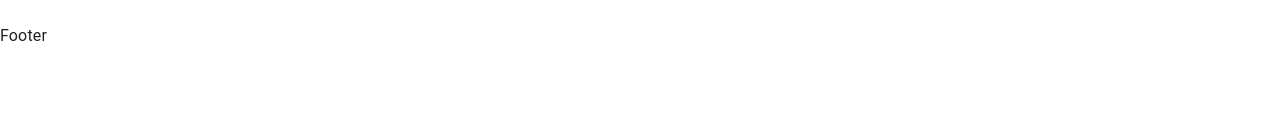
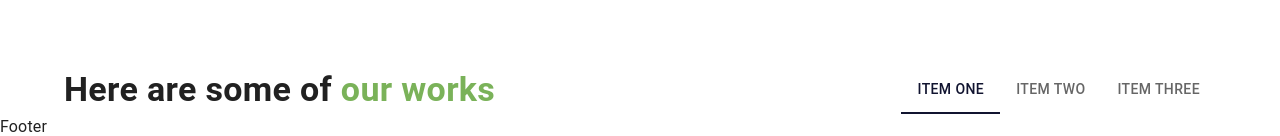
Before and after one commit to bd-dev-ismail/explore-material-ui, a React (Create React App) app: page / in a window 1280 px wide. Shown: the part 1251-1387 px from the top of the page. Before the commit the page ends 1299 px from the top, so only its background shows below. Built offline with nearby package versions, Linux system fonts and the light colour scheme.

Commit message:
add our works heading

```diff
--- a/src/components/SectionTitle/SectionTitle.js
+++ b/src/components/SectionTitle/SectionTitle.js
@@ -1,7 +1,7 @@
 import { Typography } from '@mui/material';
 import React from 'react';
 
-const SectionTitle = ({title, colored}) => {
+const SectionTitle = ({title, colored, sx}) => {
     return (
       <>
         <Typography
@@ -9,6 +9,7 @@ const SectionTitle = ({title, colored}) => {
             fontSize: "34px",
             fontWeight: "700",
             textAlign: "center",
+            ...sx
           }}
         >
           {title}{" "}
--- a/src/page/Home/Home.js
+++ b/src/page/Home/Home.js
@@ -1,6 +1,7 @@
 import React from 'react';
 import Brand from './Brand';
 import Branding from './Branding';
+import OurWorks from './OurWorks';
 import Services from './Services';
 
 const Home = () => {
@@ -9,6 +10,7 @@ const Home = () => {
          <Branding/>
          <Brand/>
          <Services/>
+         <OurWorks/>
         </div>
     );
 };
--- /dev/null
+++ b/src/page/Home/OurWorks.js
@@ -0,0 +1,45 @@
+import { Box } from '@mui/material';
+import React from 'react';
+import SectionTitle from '../../components/SectionTitle/SectionTitle';
+import Tabs from "@mui/material/Tabs";
+import Tab from "@mui/material/Tab";
+const OurWorks = () => {
+    const [value, setValue] = React.useState(0);
+
+    const handleChange = (event: React.SyntheticEvent, newValue: number) => {
+      setValue(newValue);
+    };
+    return (
+      <Box
+        sx={{
+          mt: 5,
+        }}
+      >
+        {/* Heading Section  */}
+        <Box sx={{
+            display: "flex",
+            justifyContent: "space-between",
+            alignItems: "center"
+        }}>
+
+            <SectionTitle
+              title="Here are some of"
+              colored="our works"
+              sx={{
+                textAlign: "left",
+              }}
+            />
+
+          <Box>
+            <Tabs value={value} onChange={handleChange} centered>
+              <Tab label="Item One" />
+              <Tab label="Item Two" />
+              <Tab label="Item Three" />
+            </Tabs>
+          </Box>
+        </Box>
+      </Box>
+    );
+};
+
+export default OurWorks;
```
